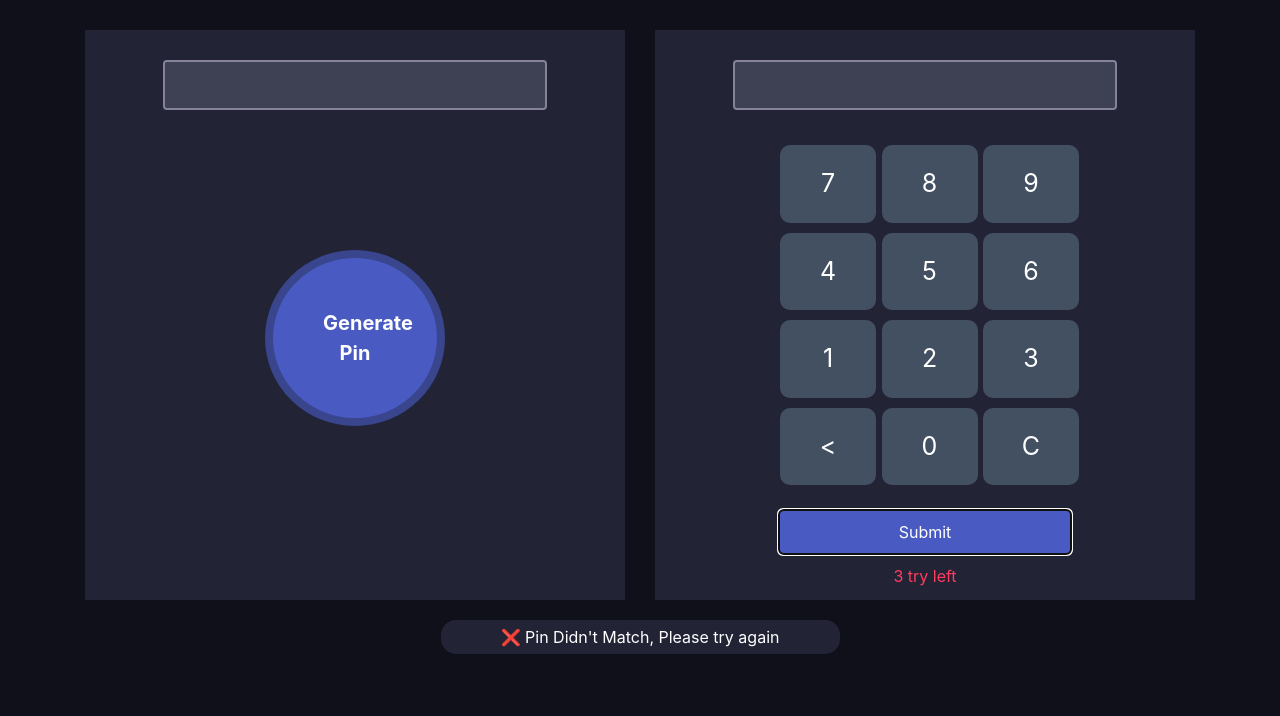
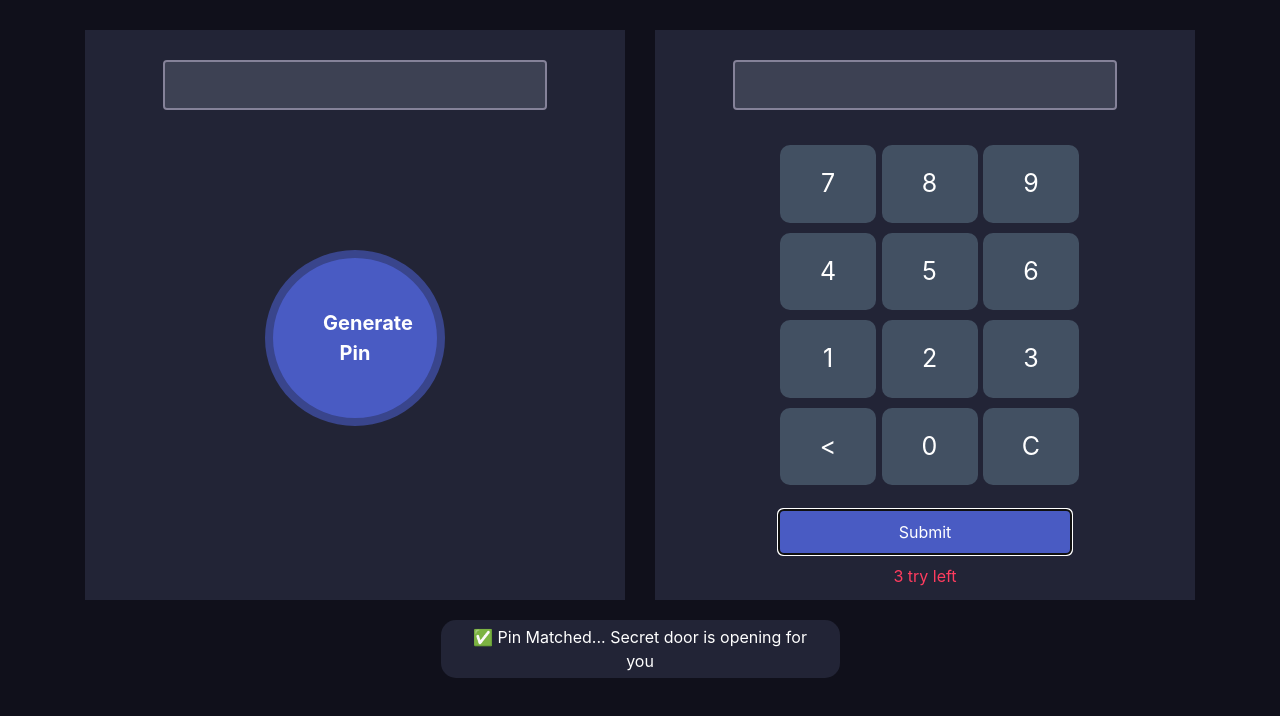
Before and after one commit to asif279/PinMatch, a plain HTML site: page index.html in a window 1280 px wide. Both pictures are taken after a click on the button "Submit". Drawn offline with nearby package versions, Linux system fonts and the light colour scheme.

Commit message:
pin match succeasfull

```diff
--- a/pinMatch.js
+++ b/pinMatch.js
@@ -34,8 +34,10 @@ digitP.addEventListener("click",function(event){
 
 })
 function checkPin(){
-    var input = document.getElementById("genaratePin").value=getPin();
+    var input = document.getElementById("inputPgenarator").value;
     var typeI = document.getElementById("btngroup").value;
+    console.log(typeI);
+    console.log(input);
     if(input === typeI){
 console.log("✅ Pin Matched... Secret door is opening for you");
   document.getElementById("out").style.display = 'block';
```
Also changed, not shown: index.html (+1 -1 lines).
